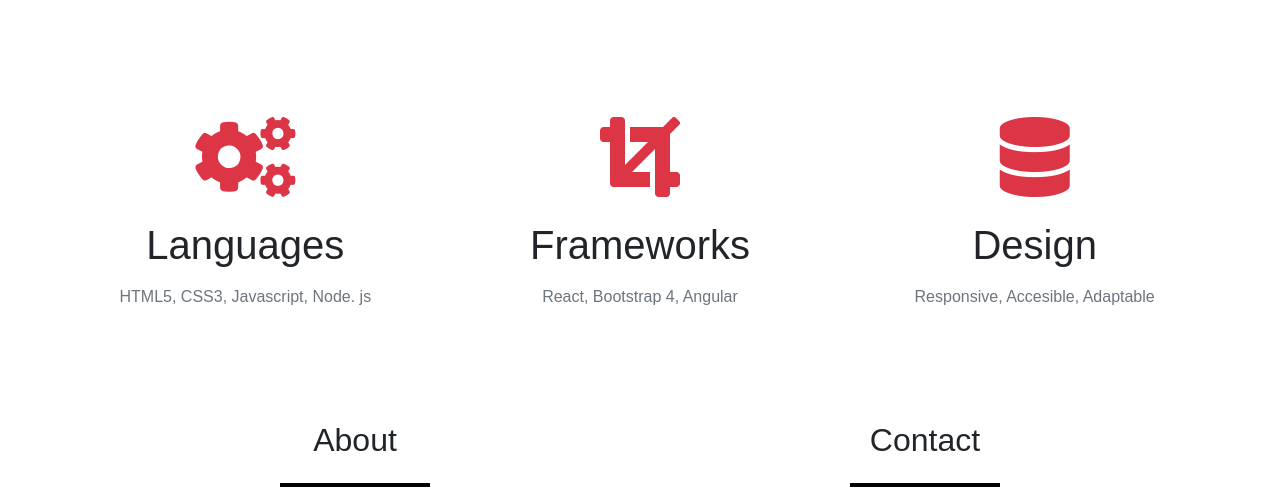
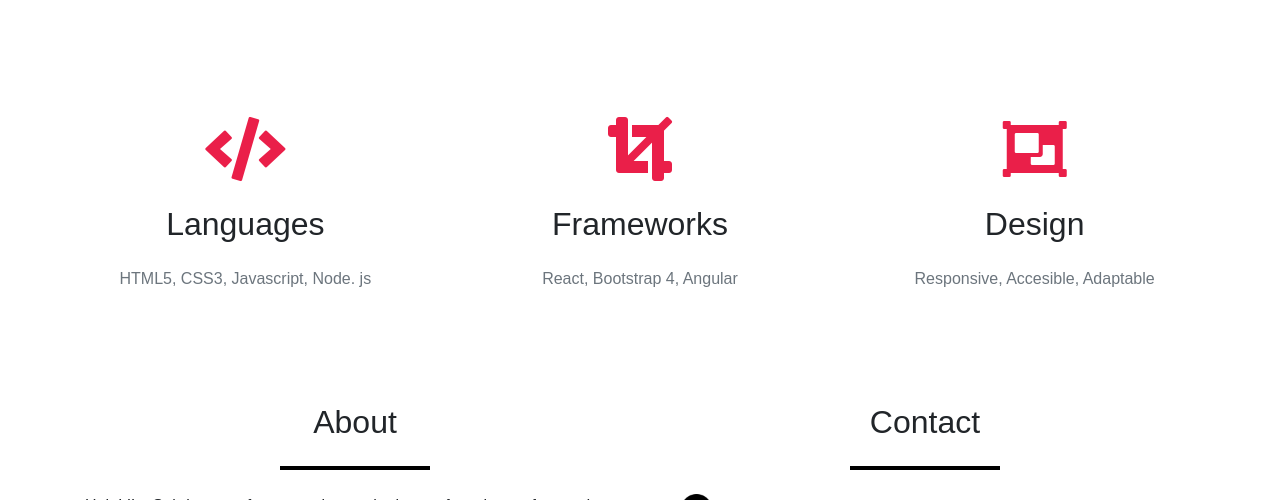
Before and after one commit to sabrina-martorelli/Bootstrap-Porfolio, a plain HTML site: page index.html in a window 1280 px wide. Shown: the part 1684-2184 px from the top of the page. Drawn offline with nearby package versions, Linux system fonts and the light colour scheme.

Commit message:
Amends Skills section

```diff
--- a/assets/css/styles.css
+++ b/assets/css/styles.css
@@ -83,3 +83,9 @@
   border-bottom: 5px solid !important;
 
 }
+
+.skillicon {
+
+  color: var(--highlight-color) !important;
+
+}
--- a/index.html
+++ b/index.html
@@ -242,18 +242,18 @@
 
     <div class="row my-5">
       <div class="col-md-4 text-center">
-        <i class="fas fa-cogs fa-5x text-danger mb-4"></i>
-        <h1 class="mb-3"> Languages</h1>
+        <i class="fas fa-code fa-4x  mb-4 skillicon"></i>
+        <h2 class="mb-4">Languages</h2>
         <p class="text-muted"> HTML5, CSS3, Javascript, Node. js</p>
       </div>
       <div class="col-md-4 text-center">
-        <i class="fas fa-crop fa-5x text-danger mb-4"></i>
-        <h1 class="mb-3"> Frameworks</h1>
+        <i class="fas fa-crop fa-4x  mb-4 skillicon"></i>
+        <h2 class="mb-4">Frameworks</h2>
         <p class="text-muted">React, Bootstrap 4, Angular</p>
       </div>
       <div class="col-md-4 text-center">
-        <i class="fas fa-database fa-5x text-danger mb-4"></i>
-        <h1 class="mb-3"> Design</h1>
+        <i class="fas fa-object-group fa-4x mb-4 skillicon"></i>
+        <h2 class="mb-4">Design</h2>
         <p class="text-muted"> Responsive, Accesible, Adaptable</p>
       </div>
 
```
